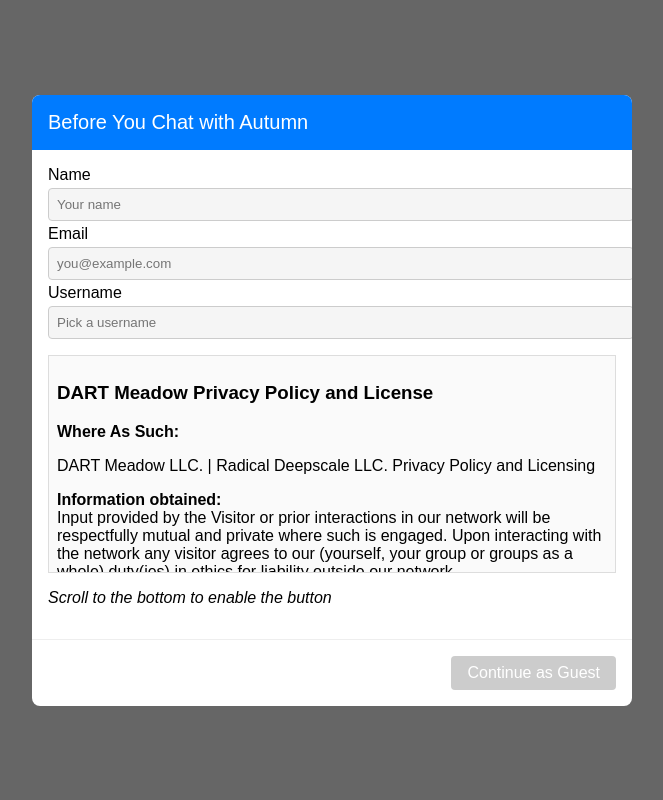
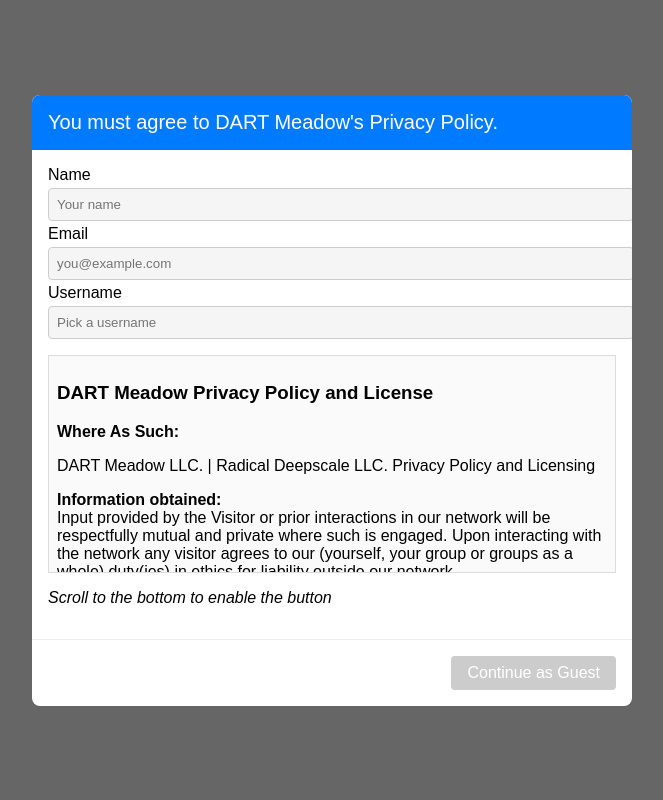
Before and after one commit to DART-Skyboard/Ariel, a Flask app: page / in a window 1280 px wide. Shown: the whole page, without its empty margins (308-971 px from the left). Run offline with Flask 3, Linux system fonts and the light colour scheme.

Commit message:
update index.html

```diff
--- a/templates/index.html
+++ b/templates/index.html
@@ -77,7 +77,7 @@
 <div id="privacyModal">
   <div class="modal-content">
     <div class="modal-header">
-      Before You Chat with Autumn
+      You must agree to DART Meadow's Privacy Policy.
     </div>
     <div class="modal-body">
       <!-- disabled sign-up form -->
```
